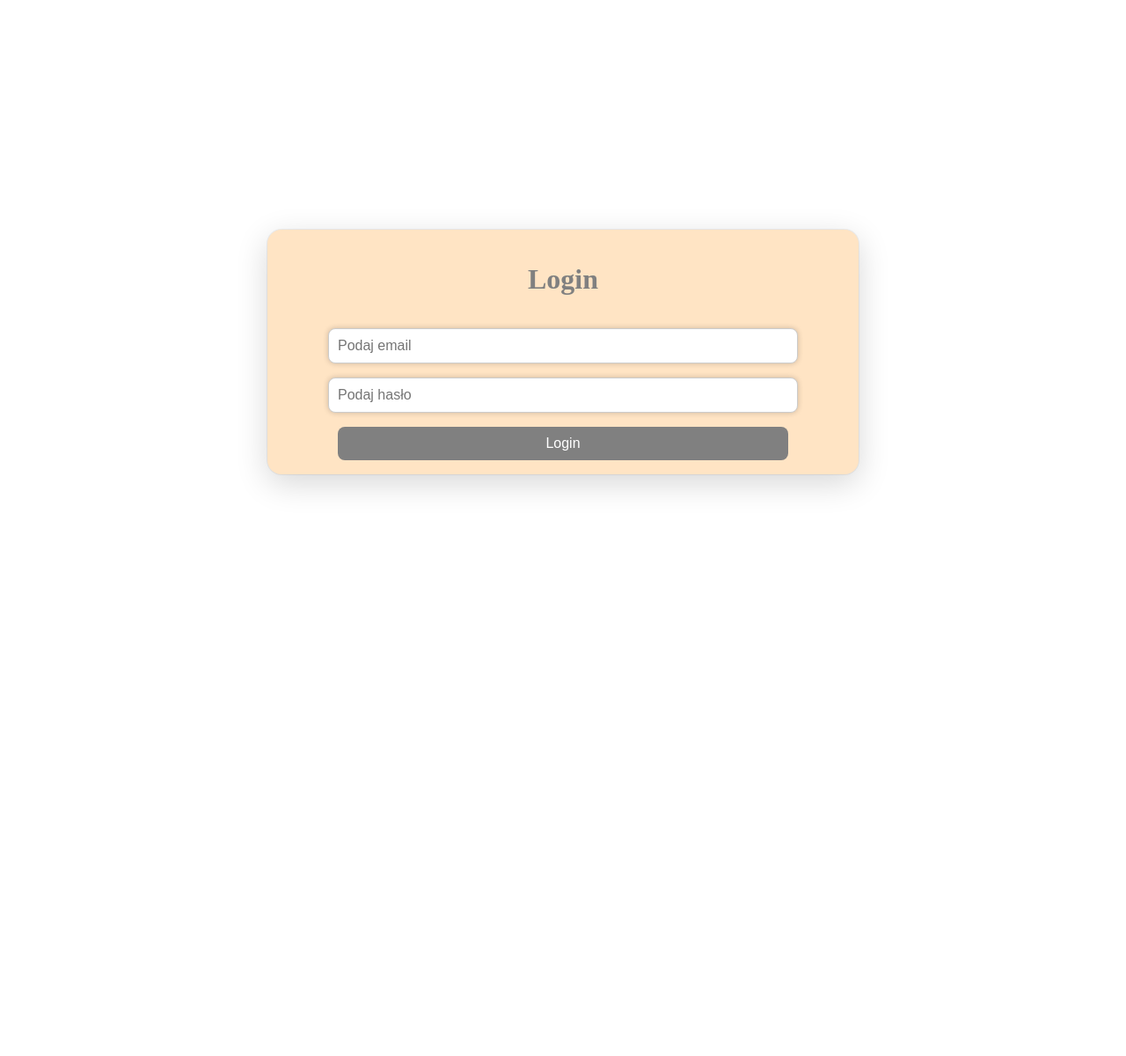
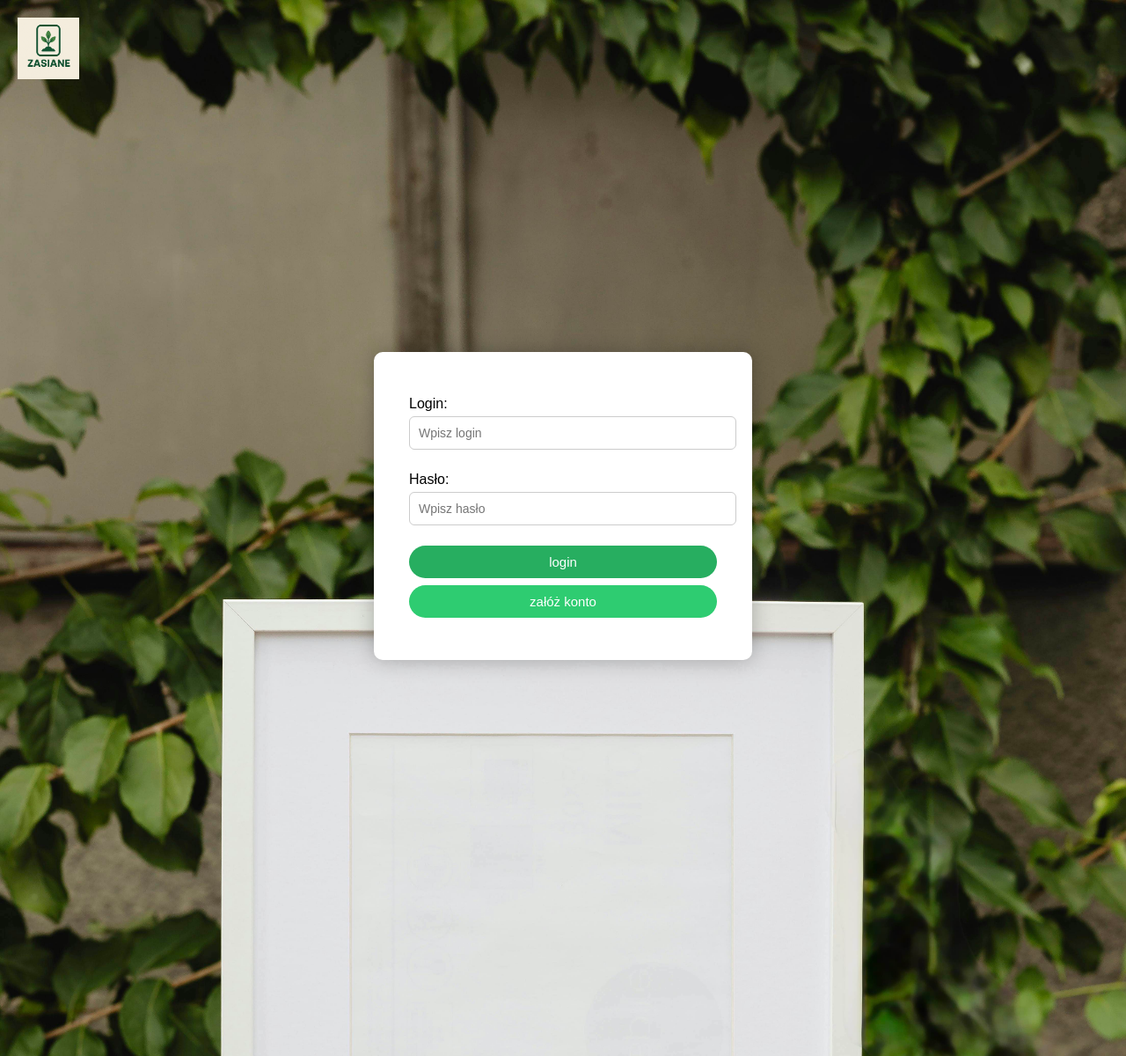
Before and after one commit to dromeczek/WdAPI52025, a PHP site: page /login in a window 1280 px wide. Shown: the whole page at 88% size. Before the commit the page ends 800 px from the top, so only its background shows below. Run offline with PHP 8.4, Linux system fonts and the light colour scheme.

Commit message:
Login i login.css oraz obrazki

```diff
--- a/public/styles/login.css
+++ b/public/styles/login.css
@@ -1,66 +1,86 @@
-h1 {color: gray}
-body {
-    display: flex;
-    justify-content: center;
-    align-items: center;
-    width: 100vw;
-    height: 100vh;
-}
-form {
-    background-color: bisque;
-    box-shadow: rgba(0, 0, 0, 0.16) 0px 10px 36px 0px, rgba(0, 0, 0, 0.06) 0px 0px 0px 1px;
-    border-radius: 1rem;
-    width:  50vw ;
-    padding: 1rem;
-    display:  flex;
-    justify-content: center;
-    align-items: center;
-    flex-direction: column;
-    gap:  1rem;
-
-
-}
-/* Styl przycisku */
-button {
-  background-color: #808080;       /* szary kolor tła */
-  color: white;                    /* biała czcionka */
-  border: none;                    /* bez obramowania */
-  border-radius: 8px;              /* zaokrąglone rogi */
-  padding: 10px 20px;              /* margines wewnętrzny */
-  font-size: 16px;
-  cursor: pointer;
-  transition: transform 0.2s ease, background-color 0.2s ease;
+/* Reset */
+body, html {
+  margin: 0;
+  padding: 0;
+  font-family: 'Poppins', sans-serif;
+  height: 100%;
 }
 
-/* Efekt po najechaniu myszką */
-button:hover {
-  transform: scale(1.1);           /* powiększenie przycisku */
-  background-color: #6e6e6e;       /* delikatne przyciemnienie */
+/* Tło */
+.background {
+  background: url('../images/leaves.jpg') no-repeat center center fixed;
+  background-size: cover;
+  height: 100vh;
+  display: flex;
+  flex-direction: column;
+  align-items: center;
+  justify-content: flex-start; /* żeby nie było idealnie na środku */
+  padding-top: 400px; /* obniżenie formularza */
 }
 
-/* Styl pola input */
-input {
-  border: 1px solid #ccc;          /* jasna ramka */
-  border-radius: 8px;              /* zaokrąglone rogi */
-  padding: 10px;                   /* margines wewnętrzny */
-  font-size: 16px;
-  box-shadow: 0 0 6px rgba(0, 0, 0, 0.2); /* zewnętrzny cień */
-  outline: none;                   /* usuwa domyślny niebieski obrys */
-  transition: box-shadow 0.2s ease;
+/* Logo w lewym górnym rogu */
+.corner-logo {
+  position: fixed;
+  top: 20px;
+  left: 20px;
+  width: 70px;
+  z-index: 10;
 }
 
-/* Efekt po kliknięciu lub najechaniu */
-input:focus,
-input:hover {
-  box-shadow: 0 0 8px rgba(0, 0, 0, 0.3);
-}
-input,button{
-    width: 80%;
+/* Ramka */
+.frame {
+  background: #fff;
+  border: 10px solid #fff;
+  box-shadow: 0 0 25px rgba(0,0,0,0.25);
+  width: 350px;
+  padding: 30px;
+  text-align: center;
+  border-radius: 10px;
 }
 
-@media screen  and (max-width: 480px){
-    form{
-        width: 100vw;
-    }
+/* Formularz */
+.form {
+  width: 100%;
+}
 
+label {
+  display: block;
+  text-align: left;
+  font-size: 16px;
+  margin: 10px 0 5px;
 }
+
+input {
+  width: 100%;
+  padding: 10px;
+  margin-bottom: 15px;
+  border: 1px solid #ccc;
+  border-radius: 6px;
+  font-size: 14px;
+}
+
+button {
+  display: block;
+  width: 100%;
+  margin: 8px auto;
+  padding: 10px;
+  border: none;
+  border-radius: 20px;
+  background-color: #27ae60;
+  color: white;
+  font-size: 15px;
+  cursor: pointer;
+  transition: background 0.3s;
+}
+
+button:hover {
+  background-color: #1e8f50;
+}
+
+.register-btn {
+  background-color: #2ecc71;
+}
+
+.register-btn:hover {
+  background-color: #25b963;
+}
--- a/public/views/login.html
+++ b/public/views/login.html
@@ -1,21 +1,28 @@
 <!DOCTYPE html>
-<html lang="en">
+<html lang="pl">
 <head>
-    <meta charset="UTF-8">
-    <meta name="viewport" content="width=device-width, initial-scale=1.0">
-    <title>Document</title>
-    <link rel="stylesheet" type="text/css" href="public/styles/main.css">
-    <link rel="stylesheet" type="text/css" href="public/styles/login.css">
+  <meta charset="UTF-8">
+  <meta name="viewport" content="width=device-width, initial-scale=1.0">
+  <title>ZASIANE – Logowanie</title>
+  <link rel="stylesheet" href="../styles/login.css">
 </head>
 <body>
+  <!-- logo w lewym górnym rogu -->
+  <img src="../images/logo.png" alt="ZASIANE" class="corner-logo">
 
+  <div class="background">
+    <div class="frame">
+      <div class="form">
+        <label for="login">Login:</label>
+        <input type="text" id="login" name="login" placeholder="Wpisz login">
 
-        <form>
-            <h1 id="title">Login</h1>
-            <input type="email" placeholder="Podaj email">
-            <input type="password" placeholder="Podaj hasło">
-            <button type="submit">Login</button>
-        </form>
+        <label for="haslo">Hasło:</label>
+        <input type="password" id="haslo" name="haslo" placeholder="Wpisz hasło">
 
+        <button class="login-btn">login</button>
+        <button class="register-btn">załóż konto</button>
+      </div>
+    </div>
+  </div>
 </body>
 </html>
```
Also changed, not shown: public/images/leaves.jpg (added), public/images/logo.png (added).
